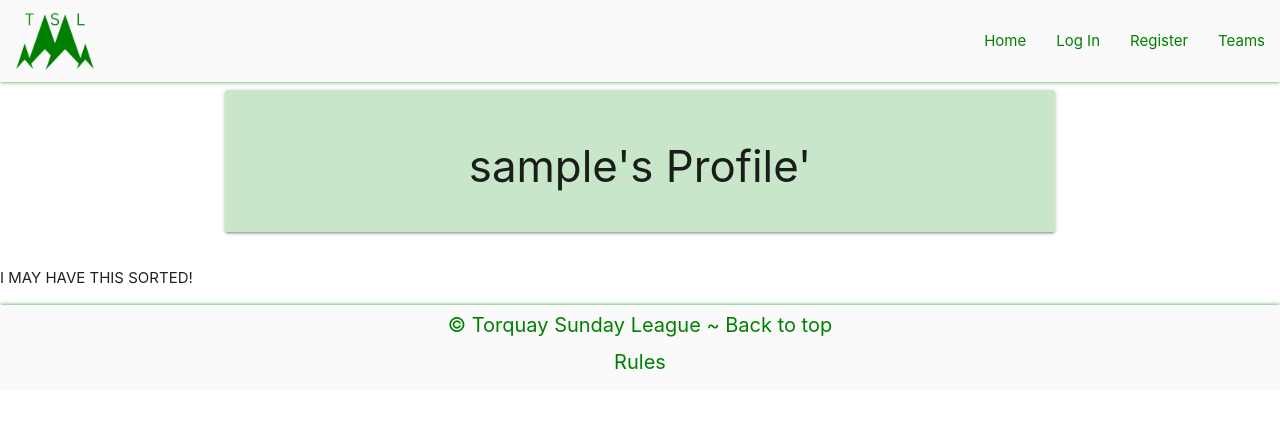
After one commit to ryanmcnally93/torquay-sunday-league, a Flask app: template torquay_sunday_league/templates/user_profile.html in a window 1280 px wide. The commit adds this page. Shown: the top 427 px of the page. Run offline with Flask 3, Linux system fonts and the light colour scheme; the template is opened without the code that fills it: most values are stand-ins (such as "Sample title", 1, 10 or a date in 2020).

```diff
--- a/torquay_sunday_league/models.py
+++ b/torquay_sunday_league/models.py
@@ -43,3 +43,4 @@ class User(db.Model):
     username = db.Column(db.String(25), unique=True, nullable=False)
     emailaddress = db.Column(db.String(35), unique=True, nullable=False)
     password = db.Column(db.String(), nullable=False)
+    month_joined = db.Column(db.String())
--- a/torquay_sunday_league/templates/register.html
+++ b/torquay_sunday_league/templates/register.html
@@ -2,6 +2,7 @@
 {% block content %}
 
 <h1 class="main-heading">Register</h1>
+<h1 class="main-heading">{{ date_time }}</h1>
 
 <div class="row">
     <form class="col s12 m8 offset-m2" method="POST" action="{{ url_for('register') }}">
--- /dev/null
+++ b/torquay_sunday_league/templates/user_profile.html
@@ -0,0 +1,20 @@
+{% extends "base.html" %}
+{% block content %}
+
+<div class="row">
+    <div class="col s12 m8 offset-m2">
+        <div class="card-panel green lighten-4">
+            <h3 class="center-align green lighten-4">
+                {{ username }}'s Profile'
+            </h3>
+        </div>
+    </div>
+</div>
+
+<!-- Club name or lack of -->
+<!-- Month of enrollment --> <P>I MAY HAVE THIS SORTED!</P>
+<!-- Email Address -->
+<!-- Button for Edit Password -->
+<!-- Button for Edit Email -->
+
+{% endblock %}
```
Also changed, not shown: torquay_sunday_league/routes.py (+7 -1 lines).
